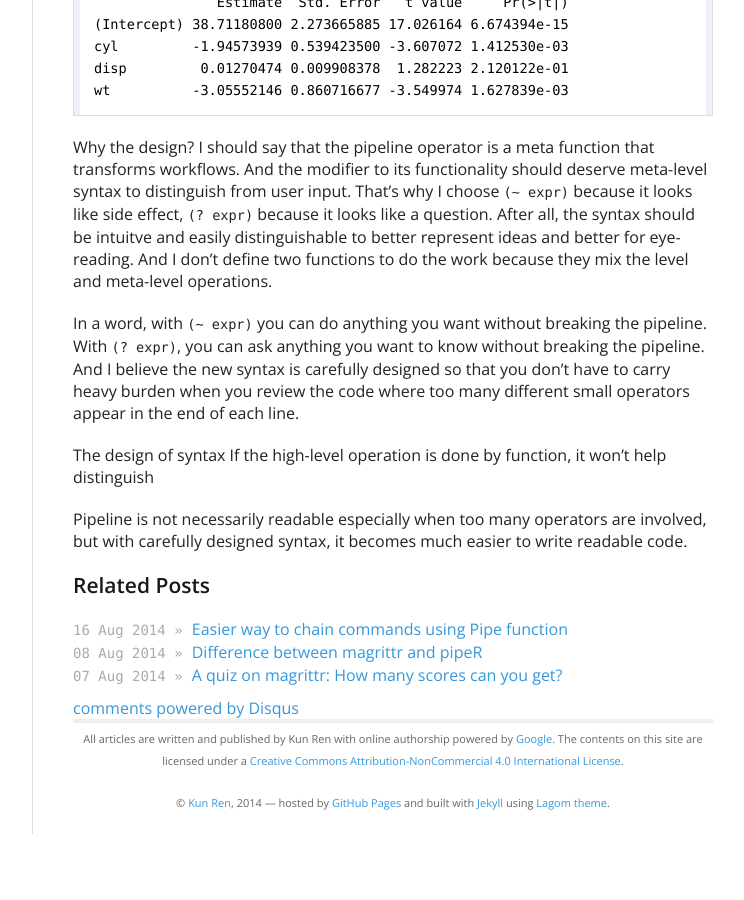
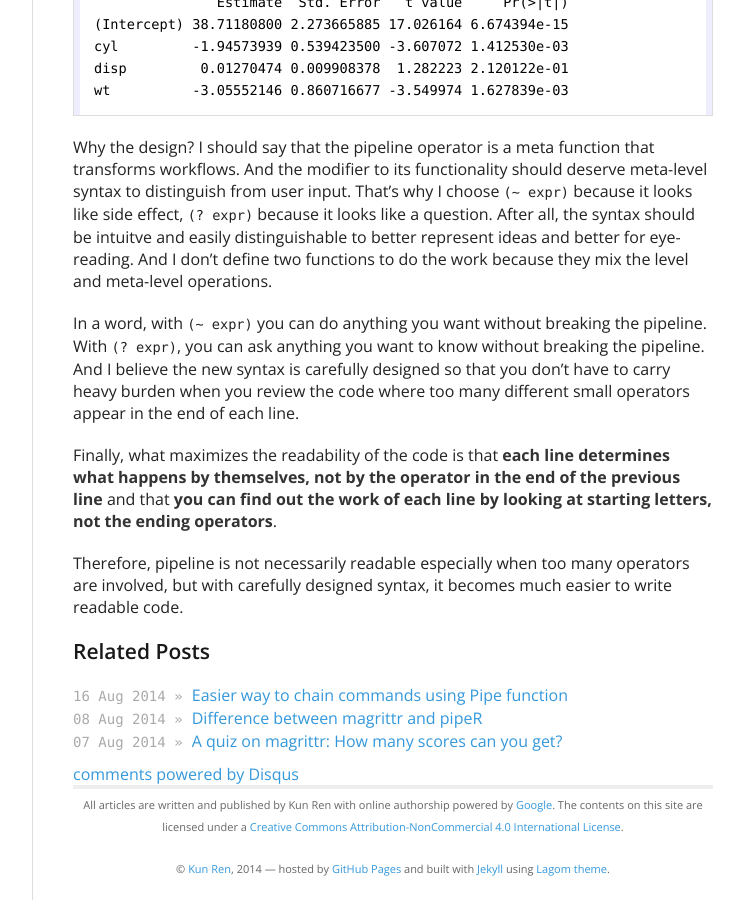
Before and after one commit to harryprince/renkun-ken.github.io, a Jekyll site: the page built from _posts/2014-08-23-more-operators-or-more-syntax.md, in a window 1280 px wide and 900 px high, scrolled down 3592 px. Shown: the whole window, without its empty margins (378-1122 px from the left). Built offline with Jekyll 4.4.1, drawn with Linux system fonts in a browser that asks for light colours; nearby versions of some CDN libraries; Markdown is read by kramdown in place of the engine named in the settings; comment, search, counter and statistics services are not loaded; before the commit the page ends 4426 px from its top, so only the background shows below that.

Commit message:
update post

```diff
--- a/_posts/2014-08-23-more-operators-or-more-syntax.md
+++ b/_posts/2014-08-23-more-operators-or-more-syntax.md
@@ -160,6 +160,6 @@ Why the design? I should say that the pipeline operator is a meta function that
 
 In a word, with `(~ expr)` you can do anything you want without breaking the pipeline. With `(? expr)`, you can ask anything you want to know without breaking the pipeline. And I believe the new syntax is carefully designed so that you don't have to carry heavy burden when you review the code where too many different small operators appear in the end of each line.
 
-The design of syntax If the high-level operation is done by function, it won't help distinguish
+Finally, what maximizes the readability of the code is that **each line determines what happens by themselves, not by the operator in the end of the previous line** and that **you can find out the work of each line by looking at starting letters, not the ending operators**.
 
-Pipeline is not necessarily readable especially when too many operators are involved, but with carefully designed syntax, it becomes much easier to write readable code.
+Therefore, pipeline is not necessarily readable especially when too many operators are involved, but with carefully designed syntax, it becomes much easier to write readable code.
--- a/_src/2014-08-23-more-operators-or-more-syntax.Rmd
+++ b/_src/2014-08-23-more-operators-or-more-syntax.Rmd
@@ -108,6 +108,6 @@ Why the design? I should say that the pipeline operator is a meta function that
 
 In a word, with `(~ expr)` you can do anything you want without breaking the pipeline. With `(? expr)`, you can ask anything you want to know without breaking the pipeline. And I believe the new syntax is carefully designed so that you don't have to carry heavy burden when you review the code where too many different small operators appear in the end of each line.
 
-The design of syntax If the high-level operation is done by function, it won't help distinguish
+Finally, what maximizes the readability of the code is that **each line determines what happens by themselves, not by the operator in the end of the previous line** and that **you can find out the work of each line by looking at starting letters, not the ending operators**.
 
-Pipeline is not necessarily readable especially when too many operators are involved, but with carefully designed syntax, it becomes much easier to write readable code.
+Therefore, pipeline is not necessarily readable especially when too many operators are involved, but with carefully designed syntax, it becomes much easier to write readable code.
```
